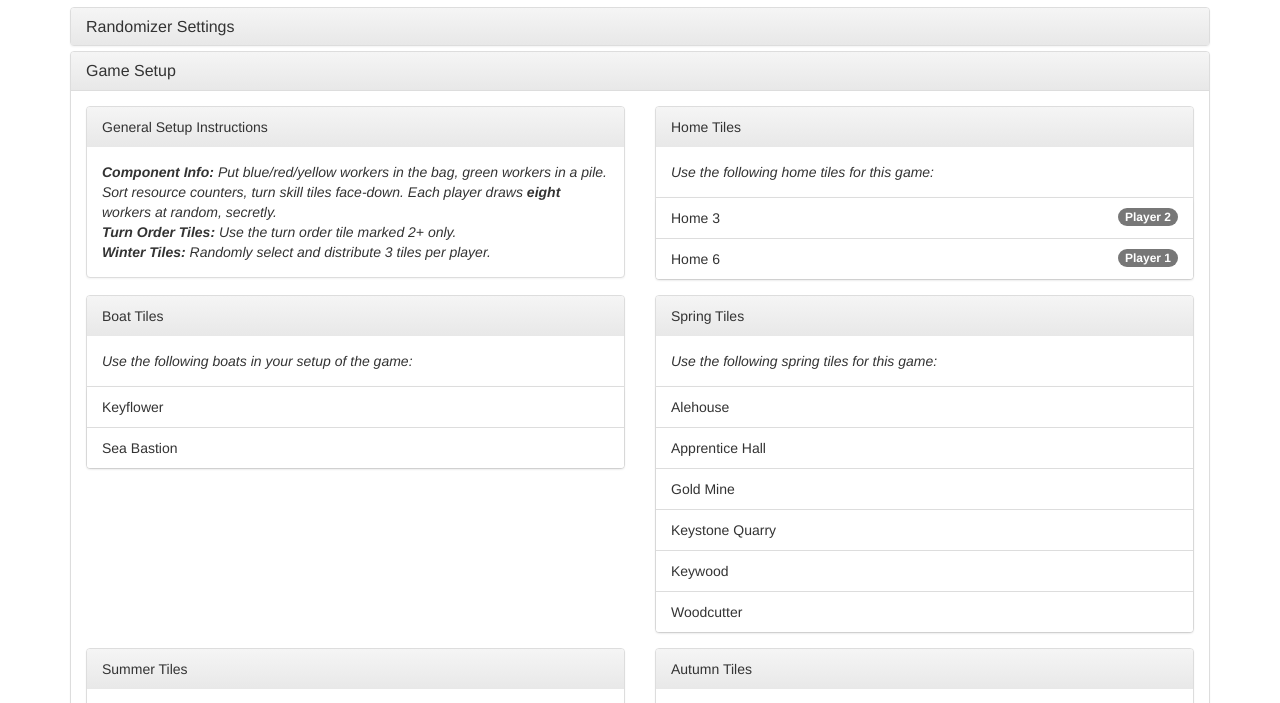
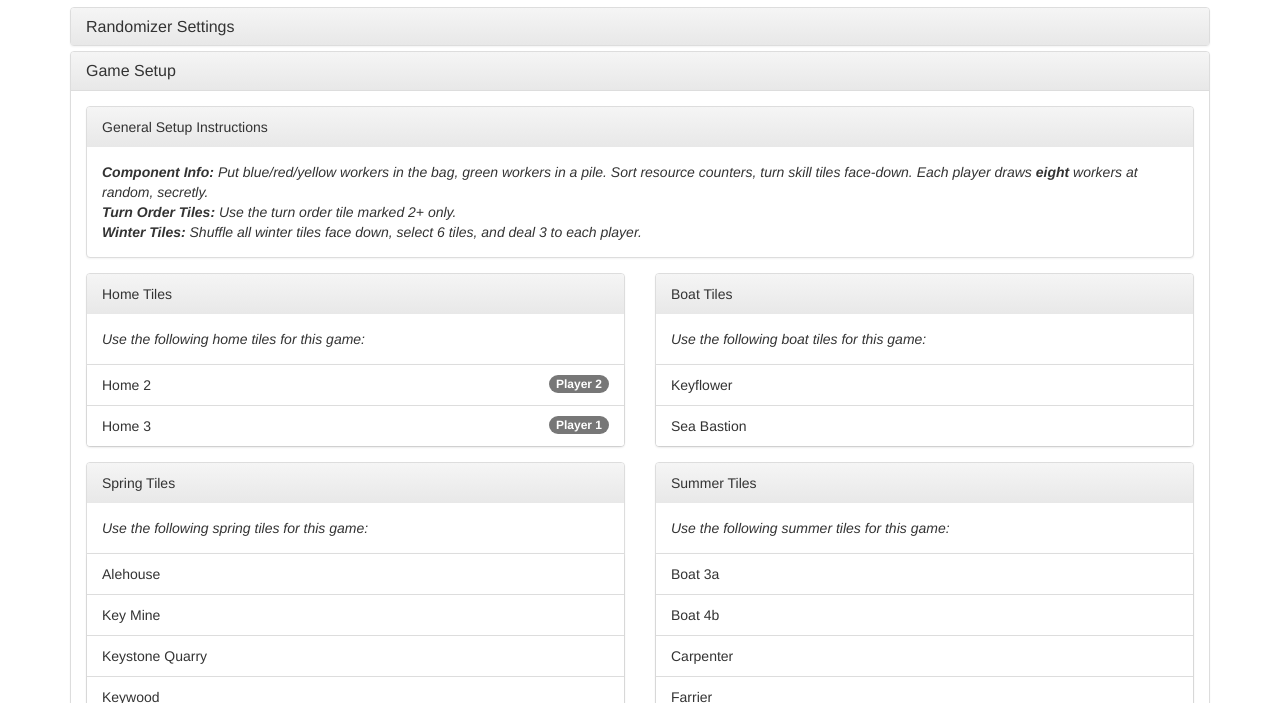
Before and after one commit to mttjhn/keyflowertools, a website: page index.html in a window 1280 px wide. Both pictures are taken after a click on the button "Randomize Tiles". Shown: the part 63-766 px from the top of the page. Drawn offline with nearby package versions, Linux system fonts and the light colour scheme.

Commit message:
Updating functionality and layout, also fixing some bugs.

```diff
--- a/index.html
+++ b/index.html
@@ -46,13 +46,26 @@
                                 <div class="col-md-4">
                                     <div class="form-group">
                                         <label for="criteriaIncludeGames">Games To Include</label>
-                                        <select id="criteriaIncludeGames" multiple class="form-control" size="6">
-                                            <option value="base" selected>Base Keyflower</option>
-                                            <option value="farmers">The Farmers Expansion</option>
-                                            <option value="merchants">The Merchants Expansion</option>
-                                            <option value="promo-storyteller">Promo: The Storyteller</option>
-                                            <option value="promo-beekeeper">Promo: The Beekeeper</option>
-                                        </select>
+                                        <div class="container" id="criteriaIncludeGames">
+                                            <div class="checkbox">
+                                                <label>
+                                                    <input id="criteriaIncludeBase" type="checkbox" value="" checked>
+                                                    Base Keyflower
+                                                </label>
+                                            </div>
+                                            <div class="checkbox disabled">
+                                                <label>
+                                                    <input id="criteriaIncludeFarmers" type="checkbox" value="" disabled>
+                                                    The Farmers Expansion
+                                                </label>
+                                            </div>
+                                            <div class="checkbox disabled">
+                                                <label>
+                                                    <input id="criteriaIncludeMerchants" type="checkbox" value="" disabled>
+                                                    The Merchants Expansion
+                                                </label>
+                                            </div>
+                                        </div>
                                     </div>
                                     <div class="form-group">
                                         <label for="criteriaPlayerCount">Player Count</label>
@@ -85,7 +98,7 @@
                 <div id="setupPanel" class="panel-collapse collapse" role="tabpanel" aria-labelledby="setupHeading">
                     <div class="panel-body">
                         <div class="row output-row">
-                            <div class="col-md-6">
+                            <div class="col-md-12">
                                 <div class="panel panel-default">
                                     <div class="panel-heading">General Setup Instructions</div>
                                     <div class="panel-body">
@@ -95,6 +108,8 @@
                                     </div>
                                 </div>
                             </div>
+                        </div>
+                        <div class="row output-row">
                             <div class="col-md-6">
                                 <div class="panel panel-default">
                                     <div class="panel-heading">Home Tiles</div>
@@ -113,8 +128,6 @@
                                     </ul>
                                 </div>
                             </div>
-                        </div>
-                        <div class="row output-row">
                             <div class="col-md-6">
                                 <div class="panel panel-default">
                                     <div class="panel-heading">Boat Tiles</div>
@@ -127,6 +140,8 @@
                                     </ul>
                                 </div>
                             </div>
+                        </div>
+                        <div class="row output-row">
                             <div class="col-md-6">
                                 <div class="panel panel-default">
                                     <div class="panel-heading">Spring Tiles</div>
@@ -137,8 +152,6 @@
                                     </ul>
                                 </div>
                             </div>
-                        </div>
-                        <div class="row">
                             <div class="col-md-6">
                                 <div class="panel panel-default">
                                     <div class="panel-heading">Summer Tiles</div>
@@ -149,6 +162,8 @@
                                     </ul>
                                 </div>
                             </div>
+                        </div>
+                        <div class="row">
                             <div class="col-md-6">
                                 <div class="panel panel-default">
                                     <div class="panel-heading">Autumn Tiles</div>
--- a/javascript/data.js
+++ b/javascript/data.js
@@ -23,11 +23,11 @@
                     { name: "Farrier", type: "summer", categories: ["transportation"] },
                     { name: "Stable", type: "spring", categories: ["transportation"] },
                     { name: "Wainwright", type: "autumn", categories: ["transportation"] },
-                    { name: "Forge", type: "summer", categories: ["ore"] },
-                    { name: "Goldsmith", type: "summer", categories: ["gold"] },
-                    { name: "Sawmill", type: "summer", categories: ["wood"] },
-                    { name: "Sculptor", type: "summer", categories: ["stone"] },
-                    { name: "Well", type: "summer", categories: [] },
+                    { name: "Forge", type: "autumn", categories: ["ore"] },
+                    { name: "Goldsmith", type: "autumn", categories: ["gold"] },
+                    { name: "Sawmill", type: "autumn", categories: ["wood"] },
+                    { name: "Sculptor", type: "autumn", categories: ["stone"] },
+                    { name: "Well", type: "autumn", categories: [] },
                     { name: "Gold Mine", type: "spring", categories: ["gold"] },
                     { name: "Key Mine", type: "spring", categories: ["ore"] },
                     { name: "Keystone Quarry", type: "spring", categories: ["stone"] },
@@ -36,14 +36,10 @@
                     { name: "Quarryman", type: "spring", categories: ["stone", "gold"] },
                     { name: "Woodcutter", type: "spring", categories: ["wood", "gold"] },
                     { name: "Hiring Fair", type: "summer", categories: ["skill"] },
-                    { name: "Boat 1a", type: "summer", categories: [] },
-                    { name: "Boat 1b", type: "summer", categories: [] },
-                    { name: "Boat 2a", type: "summer", categories: [] },
-                    { name: "Boat 2b", type: "summer", categories: [] },
-                    { name: "Boat 3a", type: "summer", categories: [] },
-                    { name: "Boat 3b", type: "summer", categories: [] },
-                    { name: "Boat 4a", type: "summer", categories: [] },
-                    { name: "Boat 4b", type: "summer", categories: [] },
+                    { name: "Boat 1", type: "summer", options: ["a", "b"], categories: [] },
+                    { name: "Boat 2", type: "summer", options: ["a", "b"], categories: [] },
+                    { name: "Boat 3", type: "summer", options: ["a", "b"], categories: [] },
+                    { name: "Boat 4", type: "summer", options: ["a", "b"], categories: [] },
                     { id: 1, name: "Keyflower", type: "boat", categories: ["transportation"]},
                     { id: 2, name: "Sea Bastion", type: "boat", categories: ["roads"]},
                     { id: 3, name: "Sea Breese", type: "boat", categories: []},
@@ -87,12 +83,42 @@
                 {
                     number: 3,
                     boats: [1, 2, 3],
-                    orderTileInstructions: "Use the turn order tile marked 2+ and 3+.",
+                    orderTileInstructions: "Use two turn order tiles, with appropriate side up for 3 players.",
                     componentInstructions: "Put blue/red/yellow workers in the bag, green workers in a pile. Sort resource counters, turn skill tiles face-down. Each player draws <strong>eight</strong> workers at random, secretly.",
-                    springCount: 6,
-                    summerCount: 6,
-                    autumnCount: 6,
+                    springCount: 7,
+                    summerCount: 7,
+                    autumnCount: 7,
                     winterCount: 3
+                },
+                {
+                    number: 4,
+                    boats: [1, 2, 3, 4],
+                    orderTileInstructions: "Use three turn order tiles, with appropriate side up for 4 players.",
+                    componentInstructions: "Put blue/red/yellow workers in the bag, green workers in a pile. Sort resource counters, turn skill tiles face-down. Each player draws <strong>eight</strong> workers at random, secretly.",
+                    springCount: 8,
+                    summerCount: 8,
+                    autumnCount: 8,
+                    winterCount: 3
+                },
+                {
+                    number: 5,
+                    boats: [1, 2, 3, 4, 5],
+                    orderTileInstructions: "Use all four turn order tiles, with appropriate side up for 5 players.",
+                    componentInstructions: "Put blue/red/yellow workers in the bag, green workers in a pile. Sort resource counters, turn skill tiles face-down. Each player draws <strong>eight</strong> workers at random, secretly.",
+                    springCount: 9,
+                    summerCount: 9,
+                    autumnCount: 9,
+                    winterCount: 2
+                },
+                {
+                    number: 6,
+                    boats: [1, 2, 3, 4, 5, 6],
+                    orderTileInstructions: "Use all four turn order tiles, with appropriate side up for up to 6 players.",
+                    componentInstructions: "Put blue/red/yellow workers in the bag, green workers in a pile. Sort resource counters, turn skill tiles face-down. Each player draws <strong>eight</strong> workers at random, secretly.",
+                    springCount: 10,
+                    summerCount: 10,
+                    autumnCount: 10,
+                    winterCount: 2
                 }
             ]
         }
--- a/javascript/keyflower.js
+++ b/javascript/keyflower.js
@@ -53,15 +53,13 @@
     randomize: function (playerCount, includeList) {
         if (keyflower.verifyData()) {
             var tileCollection = [];
+            // Combine tiles from all games in includeList
             _.each(keyflower.data.games, function(el, index) {
                 if (_.indexOf(includeList, el.id) >= 0)
                 {
                     tileCollection = _.union(tileCollection, el.tiles);
                 }
             }, this);
-            console.log(tileCollection);
-            // Tiles from all games combined
-            // TODO: Add feature to select which games you want to play with
 
             // Grabbing rules for current player count
             var rules = _.findWhere(keyflower.data.rules.playerCounts, {number: playerCount});
@@ -70,12 +68,12 @@
 
             // Split out by season
             thisGame.tilePool.home = _.where(tileCollection, {type: "home"});
-            //thisGame.tilePool.boat = _.where(tileCollection, {type: "boat"});
+            thisGame.tilePool.boat = _.where(tileCollection, {type: "boat"});
             thisGame.tilePool.spring = _.where(tileCollection, {type: "spring"});
             thisGame.tilePool.summer = _.where(tileCollection, {type: "summer"});
             thisGame.tilePool.autumn = _.where(tileCollection, {type: "autumn"});
 
-            // Shuffle the stacks
+            // Shuffle the stacks.
             thisGame.tilePool.home = _.shuffle(thisGame.tilePool.home);
             thisGame.tilePool.spring = _.shuffle(thisGame.tilePool.spring);
             thisGame.tilePool.summer = _.shuffle(thisGame.tilePool.summer);
@@ -84,6 +82,27 @@
             // Sample the appropriate number of tiles from the stacks
             // This should reduce the size
             thisGame.tiles.home = _.sample(thisGame.tilePool.home, rules.number);
+            thisGame.tiles.spring = _.sample(thisGame.tilePool.spring, rules.springCount);
+            thisGame.tiles.summer = _.sample(thisGame.tilePool.summer, rules.summerCount);
+            thisGame.tiles.autumn = _.sample(thisGame.tilePool.autumn, rules.autumnCount);
+
+            // Get boats for player count
+            thisGame.tiles.boat = [];
+
+            _.each(rules.boats, function (el) {
+                var chosenBoat = _.findWhere(thisGame.tilePool.boat, {id: el});
+                if (chosenBoat) {
+                    thisGame.tiles.boat.push(chosenBoat);
+                }
+            }, this);
+
+            // Clone sampled stacks before any modification
+            thisGame.tiles.boat = JSON.parse(JSON.stringify(thisGame.tiles.boat));
+            thisGame.tiles.home = JSON.parse(JSON.stringify(thisGame.tiles.home));
+            thisGame.tiles.spring = JSON.parse(JSON.stringify(thisGame.tiles.spring));
+            thisGame.tiles.summer = JSON.parse(JSON.stringify(thisGame.tiles.summer));
+            thisGame.tiles.autumn = JSON.parse(JSON.stringify(thisGame.tiles.autumn));
+
             // Assign each home tile to a player
             _.each(thisGame.tiles.home, function (el) {
                 el.player = "Player " + tempPlayerCount;
@@ -92,20 +111,34 @@
                 }
             }, this);
 
-            thisGame.tiles.spring = _.sample(thisGame.tilePool.spring, rules.springCount);
-            thisGame.tiles.summer = _.sample(thisGame.tilePool.summer, rules.summerCount);
-            thisGame.tiles.autumn = _.sample(thisGame.tilePool.autumn, rules.autumnCount);
+
+            //Choose a side if boat tiles chosen
+            _.each(thisGame.tiles.summer, function (el) {
+                if (el.options) {
+                    // shuffle first
+                    el.options = _.shuffle(el.options);
+                    // then choose a side
+                    var side = _.sample(el.options, 1);
+                    // update the chosen tile
+                    el.name = el.name + side;
+                    el.options = null;
+                }
+            }, this);
+
 
             //Let's render the results!
 
             // Render General Setup Instructions
             keyflower.renderInfo("component-info", "<strong>Component Info: </strong>" + rules.componentInstructions);
             keyflower.renderInfo("order-info", "<strong>Turn Order Tiles: </strong>" + rules.orderTileInstructions);
-            keyflower.renderInfo("winter-info", "<strong>Winter Tiles: </strong>Randomly select and distribute " + rules.winterCount + " tiles per player.");
+            keyflower.renderInfo("winter-info", "<strong>Winter Tiles: </strong>Shuffle all winter tiles face down, select " + (rules.winterCount * rules.number) + " tiles, and deal " + rules.winterCount + " to each player.");
 
             // Start with home tiles...
             keyflower.renderInfo("home-info", "Use the following home tiles for this game:");
             keyflower.renderList("home-list", _.sortBy(thisGame.tiles.home, "name"), true);
+            // Then boat tiles...
+            keyflower.renderInfo("boat-info", "Use the following boat tiles for this game:");
+            keyflower.renderList("boat-list", _.sortBy(thisGame.tiles.boat, "id"), false);
             // Then spring tiles...
             keyflower.renderInfo("spring-info", "Use the following spring tiles for this game:");
             keyflower.renderList("spring-list", _.sortBy(thisGame.tiles.spring, "name"), false);
@@ -125,23 +158,28 @@
         var expansions = [];
         var playerCount = 2;
         // Load settings
-        var includeGames = $("#criteriaIncludeGames");
+        var includeBase = $("#criteriaIncludeBase");
+        var includeFarmers = $("#criteriaIncludeFarmers");
+        var includeMerchants = $("#criteriaIncludeMerchants");
         var playerCountElement = $("#criteriaPlayerCount");
 
-        if (includeGames && includeGames.val()) {
-            expansions = includeGames.val();
+        if (includeBase && includeBase.is(':checked')) {
+            expansions.push("base");
+        }
+        if (includeFarmers && includeFarmers.is(':checked')) {
+            expansions.push("farmers");
+        }
+        if (includeMerchants && includeMerchants.is(':checked')) {
+            expansions.push("merchants");
         }
 
         if (playerCountElement && playerCountElement.val()) {
             playerCount = parseInt(playerCountElement.val());
         }
 
-        console.log(expansions);
-
         keyflower.randomize(playerCount, expansions);
     },
     verifyData: function () {
-        console.log("In verifyData().");
         if (keyflower.data && keyflower.data.games) {
             if (_.isArray(keyflower.data.games) && keyflower.data.games.length == 4) {
                 return true;
```
